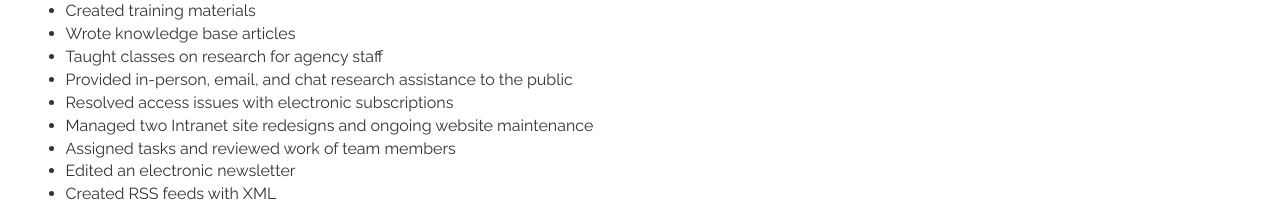
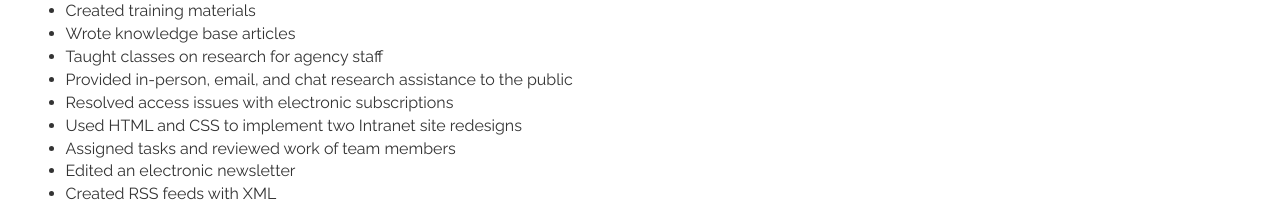
Before and after one commit to kdough03/kdough03.github.io, a plain HTML site: page cv.html in a window 1280 px wide. Shown: the part 1186-1391 px from the top of the page. Drawn offline with nearby package versions, Linux system fonts and the light colour scheme; files whose address does not match are found by name.

Commit message:
minor updates

```diff
--- a/cv.html
+++ b/cv.html
@@ -85,7 +85,7 @@
 				<li>Taught classes on research for agency staff</li>
 				<li>Provided in-person, email, and chat research assistance to the public</li>
 				<li>Resolved access issues with electronic subscriptions</li>
-				<li>Managed two Intranet site redesigns and ongoing website maintenance</li>
+				<li>Used HTML and CSS to implement two Intranet site redesigns</li>
 				<li>Assigned tasks and reviewed work of team members</li>
 				<li>Edited an electronic newsletter</li>
 				<li>Created RSS feeds with XML</li>
```
